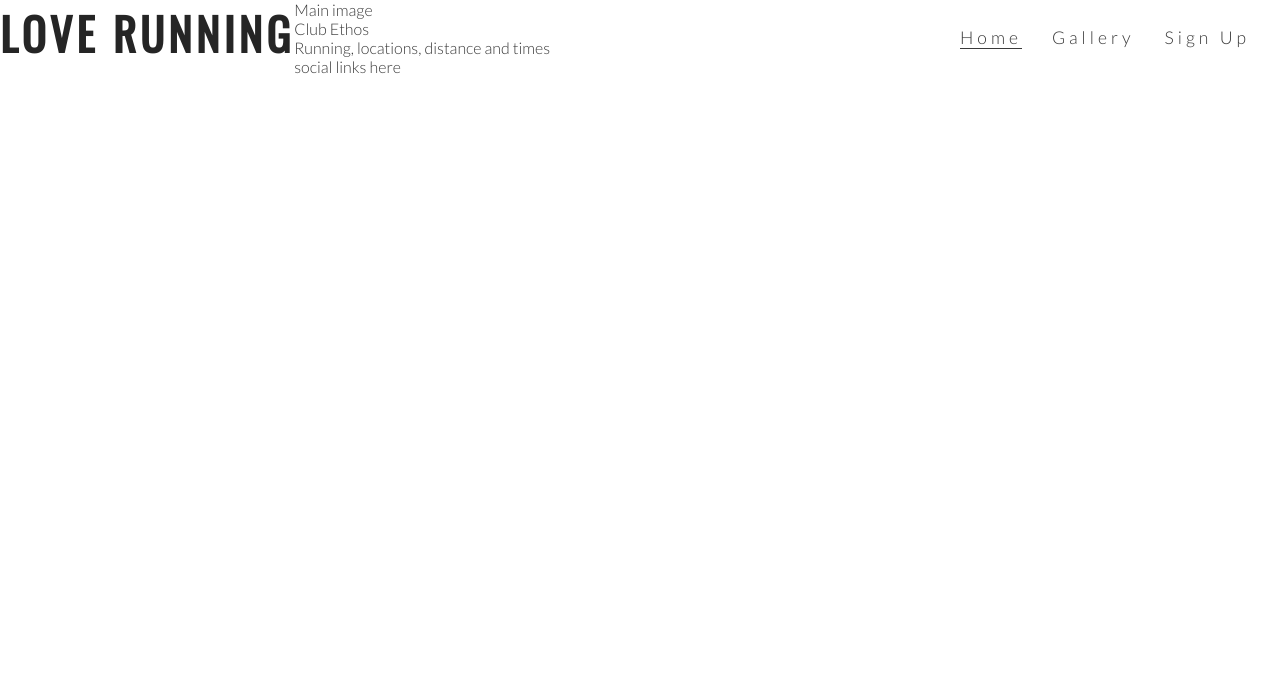
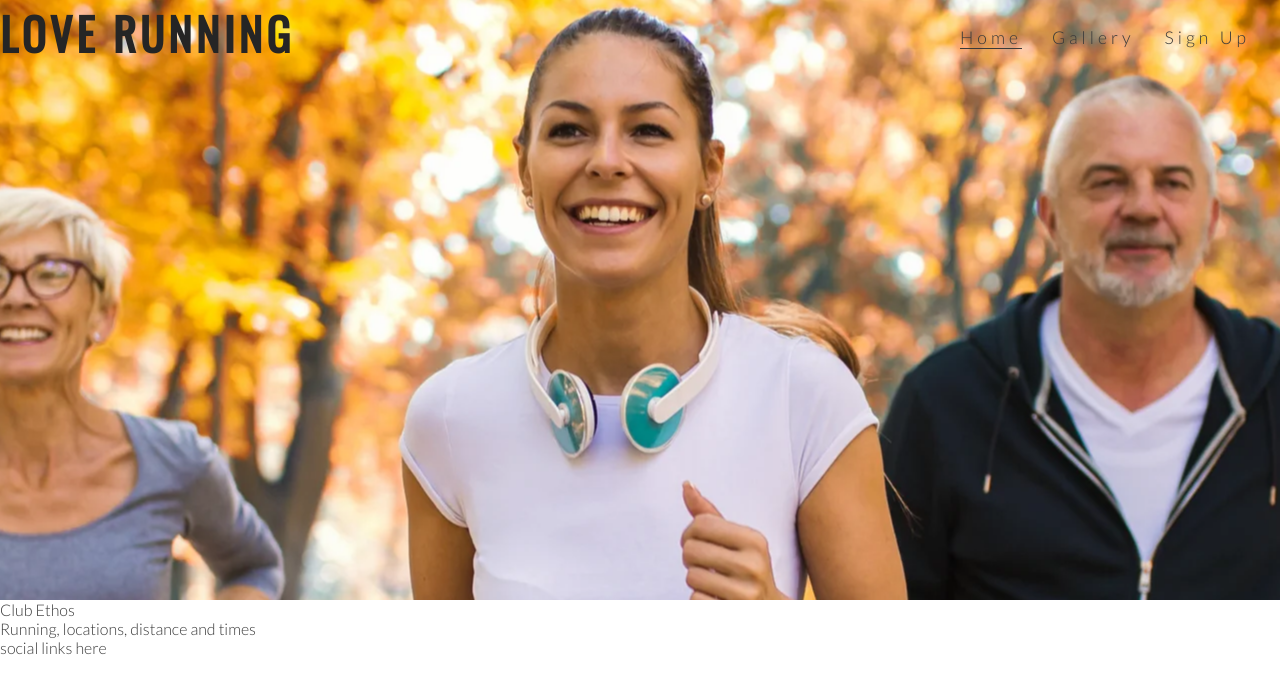
Before and after one commit to christiangoran/love-running, a plain HTML site: page index.html in a window 1280 px wide. Drawn offline with nearby package versions, Linux system fonts and the light colour scheme.

Commit message:
Add hero image and animation for zoom

```diff
--- a/assets/css/style.css
+++ b/assets/css/style.css
@@ -55,3 +55,11 @@ h1, h2 {
 .active {
     border-bottom: 1px solid #3a3a3a;
 }
+
+/* Hero Image */
+
+#hero-image {
+    height: 600px;
+    width: 100%;
+    background: url('../images/hero-image.webp') no-repeat center center;
+}
--- a/index.html
+++ b/index.html
@@ -34,8 +34,11 @@
         </nav>
 
     </header>
+
     <section>
-        Main image
+
+        <div id="hero-image"></div>
+
     </section>
     <section>
         Club Ethos
```
Also changed, not shown: assets/images/hero-image.webp (added).
